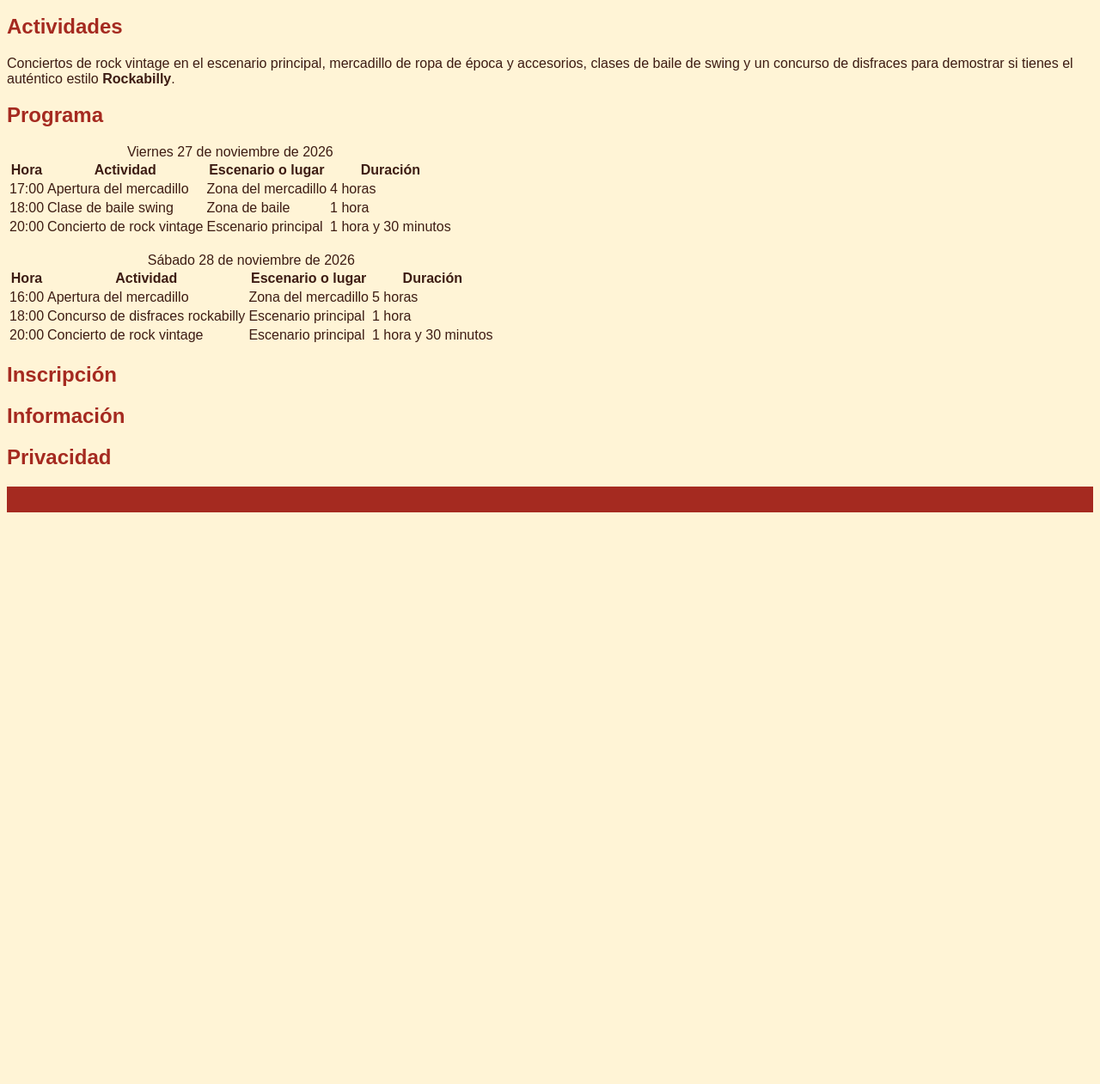
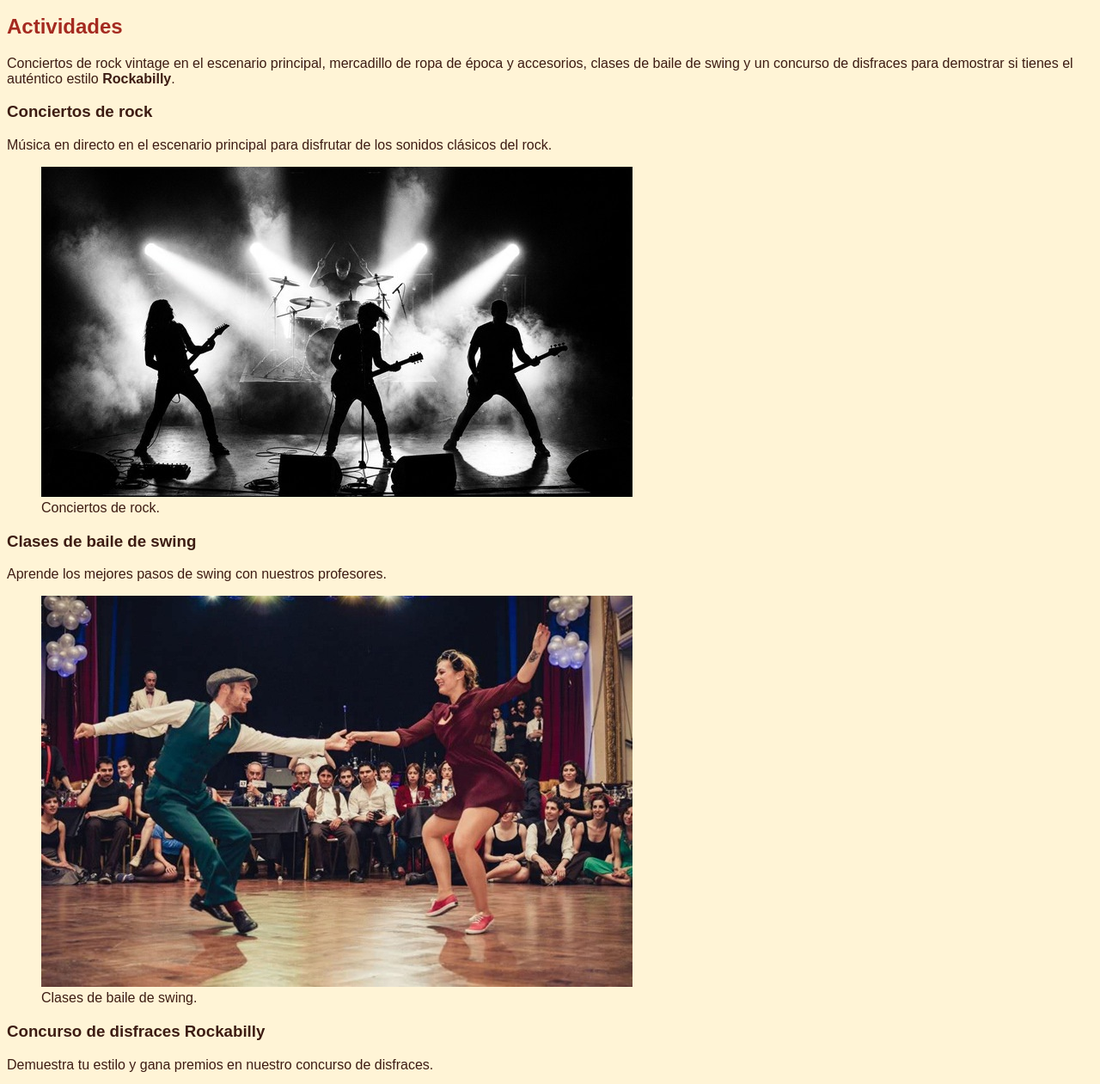
Before and after one commit to franciscogordilloarano-ui/MaspaRock-Festival, a plain HTML site: page index.html in a window 1280 px wide. Shown: the part 365-1626 px from the top of the page at 86% size. Before the commit the page ends 969 px from the top, so only its background shows below. Drawn offline with Linux system fonts and the light colour scheme.

Commit message:
Añadir actividades con imagenes e informacion en aside

```diff
--- a/index.html
+++ b/index.html
@@ -28,6 +28,22 @@
 
         h2 {
             color: #a52a20;
+        }
+
+        caption {
+            font-weight: bold;
+        }
+
+        table,
+        th,
+        td {
+            border: 1px solid #3d1c13;
+            border-collapse: collapse;
+        }
+
+        th,
+        td {
+            padding: 8px;
         }
     </style>
 </head>
@@ -60,8 +76,43 @@
         <section id="actividades">
             <h2>Actividades</h2>
             <p>Conciertos de rock vintage en el escenario principal, mercadillo de ropa de época y accesorios, clases de
-                baile de swing y un concurso de disfraces para demostrar si tienes el auténtico estilo <span
-                    style="font-weight: bold;">Rockabilly</span>.</p>
+                baile de swing y un concurso de disfraces para demostrar si tienes el auténtico estilo
+                <strong>Rockabilly</strong>.
+            </p>
+            <article>
+                <h3>Conciertos de rock</h3>
+                <p>
+                    Música en directo en el escenario principal para disfrutar
+                    de los sonidos clásicos del rock.
+                </p>
+
+                <figure>
+                    <img src="imagen-concierto.jpg" alt="Concierto de banda de rock">
+                    <figcaption>Conciertos de rock.</figcaption>
+                </figure>
+            </article>
+            <article>
+                <h3>Clases de baile de swing</h3>
+                <p>
+                    Aprende los mejores pasos de swing con nuestros profesores.
+                </p>
+
+                <figure>
+                    <img src="clases-swing.jpg" alt="Clases de baile de swing">
+                    <figcaption>Clases de baile de swing.</figcaption>
+                </figure>
+            </article>
+            <article>
+                <h3>Concurso de disfraces Rockabilly</h3>
+                <p>
+                    Demuestra tu estilo y gana premios en nuestro concurso de disfraces.
+                </p>
+
+                <figure>
+                    <img src="disfraces.jpg" alt="Concurso de disfraces Rockabilly">
+                    <figcaption>Concurso de disfraces.</figcaption>
+                </figure>
+            </article>
         </section>
 
         <section id="programa">
@@ -145,7 +196,20 @@
 
         <aside id="informacion">
             <h2>Información</h2>
-            <p></p>
+
+            <h3>Recomendaciones para asistir</h3>
+            <ol>
+                <li>Consulta la programación antes de acudir.</li>
+                <li>Llega con tiempo a las actividades que te interesen.</li>
+                <li>Usa ropa y calzado cómodos.</li>
+            </ol>
+
+            <h3>Servicios disponibles</h3>
+            <ul>
+                <li>Zona de comida y bebida.</li>
+                <li>Aseos.</li>
+                <li>Punto de información.</li>
+            </ul>
         </aside>
 
         <section id="privacidad">
```
Also changed, not shown: clases-swing.jpg (added), disfraces.jpg (added), imagen-concierto.jpg (added).
